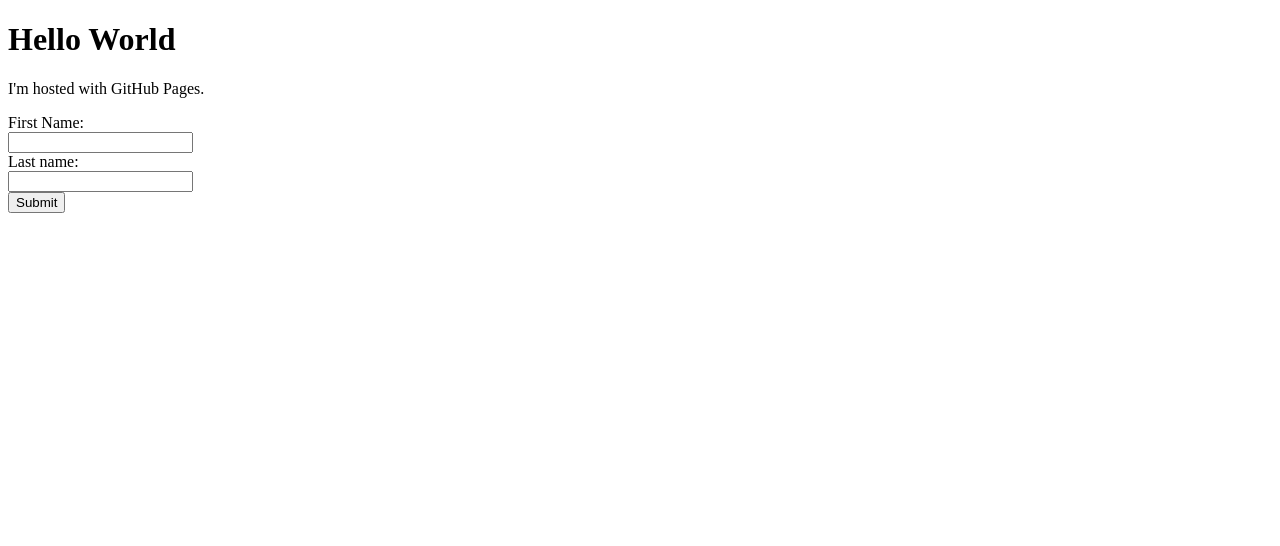
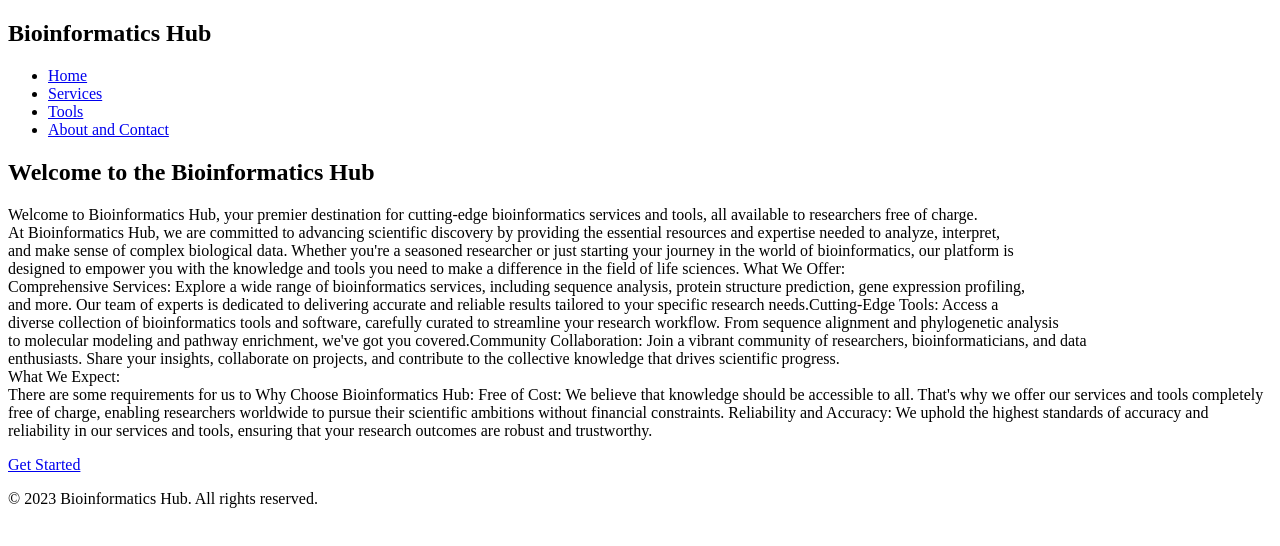
Before and after one commit to KingArthur-cyber/KingArthur-cyber.github.io, a plain HTML site: page index.html in a window 1280 px wide. Drawn offline with Linux system fonts and the light colour scheme.

Commit message:
Add files via upload

```diff
--- a/index.html
+++ b/index.html
@@ -1,14 +1,52 @@
 <!DOCTYPE html>
 <html>
 <body>
-<h1>Hello World</h1>
-<p>I'm hosted with GitHub Pages.</p>
-<form action="http://formspree.io/naman.misanthropist@gmail.com">
-  First Name:<br>
-  <input type="text" name="firstname"><br>
-  Last name:<br>
-  <input type="text" name="lastname"><br>
-  <input type="submit" value="Submit">
-</form>
+    <header>
+        <nav>
+            <div class="logo">
+                <h1><span class="neon-text">Bioinformatics</span><span class="neon-suffix"> Hub</span></h1>
+            </div>
+            <ul class="nav-links">
+                <li><span class="neon-text"><a href="index.html">Home</a></span></li>
+                <li><span class="neon-text"><a href="services.html">Services</a></span></li>
+                <li><span class="neon-text"><a href="tools.html">Tools</a></span></li>
+                <li><span class="neon-text"><a href="cv.html">About and Contact</a></span></li>
+            </ul>
+        </nav>
+    </header>
+
+    <section class="hero">
+        <div class="hero-content">
+            <h2>Welcome to the <span class="neon-text">Bioinformatics</span><span class="neon-suffix"> Hub</span></h2>
+            <div class ="neon-box"><p>
+
+Welcome to Bioinformatics Hub, your premier destination for cutting-edge bioinformatics services and tools, all available to researchers free of charge.<br>
+At Bioinformatics Hub, we are committed to advancing scientific discovery by providing the essential resources and expertise needed to analyze, interpret,<br>
+and make sense of complex biological data. Whether you're a seasoned researcher or just starting your journey in the world of bioinformatics, our platform is <br>
+designed to empower you with the knowledge and tools you need to make a difference in the field of life sciences.
+
+What We Offer:<br>
+Comprehensive Services: Explore a wide range of bioinformatics services, including sequence analysis, protein structure prediction, gene expression profiling,<br>
+and more. Our team of experts is dedicated to delivering accurate and reliable results tailored to your specific research needs.Cutting-Edge Tools: Access a <br>
+diverse collection of bioinformatics tools and software, carefully curated to streamline your research workflow. From sequence alignment and phylogenetic analysis<br>
+to molecular modeling and pathway enrichment, we've got you covered.Community Collaboration: Join a vibrant community of researchers, bioinformaticians, and data <br>
+enthusiasts. Share your insights, collaborate on projects, and contribute to the collective knowledge that drives scientific progress.<br>
+
+What We Expect:<br>
+There are some requirements for us to
+Why Choose Bioinformatics Hub:
+Free of Cost: We believe that knowledge should be accessible to all. That's why we offer our services and tools completely free of charge, enabling researchers
+worldwide to pursue their scientific ambitions without financial constraints.
+Reliability and Accuracy: We uphold the highest standards of accuracy and reliability in our services and tools, ensuring that your research outcomes are robust
+and trustworthy.
+
+			</p></div>
+            <a href="#" class="cta-button">Get Started</a>
+        </div>
+    </section>
+
+    <footer>
+        <p>&copy; 2023 Bioinformatics Hub. All rights reserved.</p>
+    </footer>
 </body>
 </html>
```
